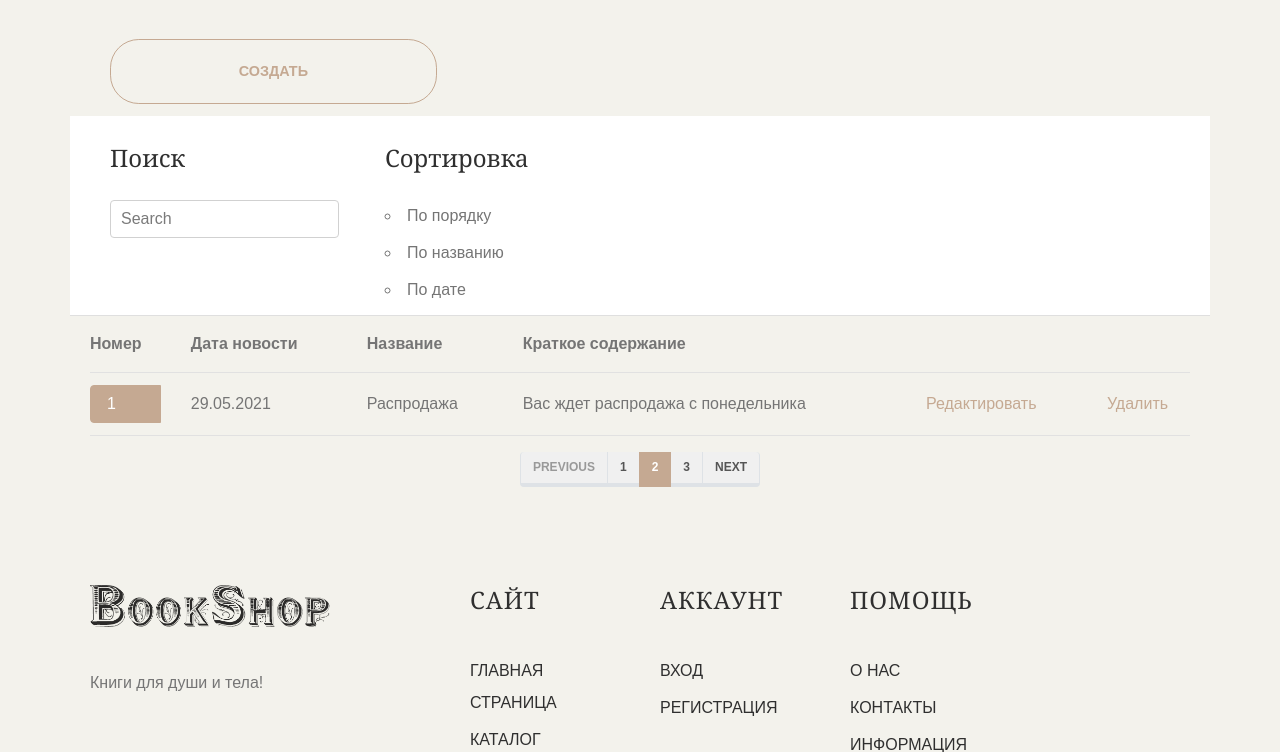
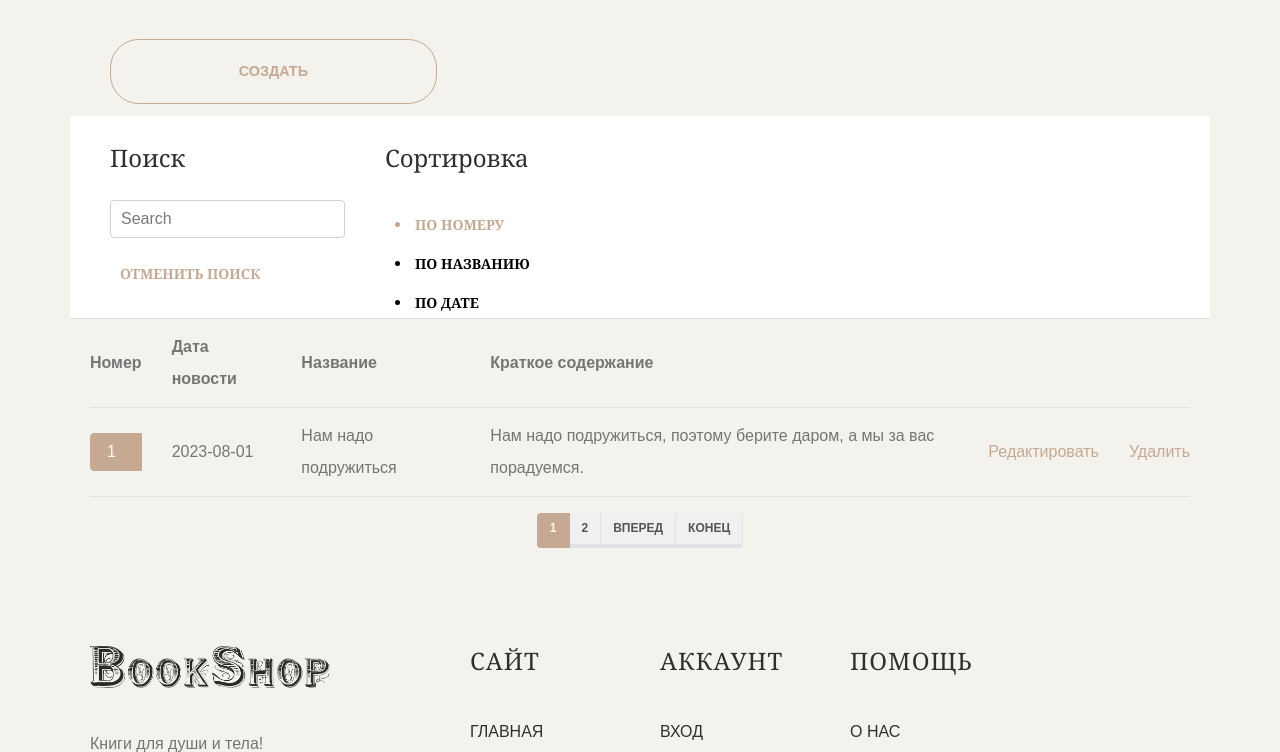
Before and after one commit to Semushkin/Third-angle, a Django app: page /news_list/ in a window 1280 px wide. Shown: the part 384-1136 px from the top of the page. Run offline with Django 4.2, Linux system fonts and the light colour scheme; data comes from the database, SQL or seed files in the repository; both versions use the stored data as it was after the commit; some libraries are stand-ins or nearby versions; some web fonts are replaced.

Commit message:
news_list

```diff
--- a/Shop/mainapp/models.py
+++ b/Shop/mainapp/models.py
@@ -31,7 +31,7 @@ class News(models.Model):
     date_update = models.DateField(auto_now=True)
 
     def __str__(self):
-        return f'Новость: {self.text[0:20]}...'
+        return f'{self.text[0:20]}'
 
 
 class Comment(models.Model):
--- a/Shop/sellerapp/templates/sellerapp/news_list.html
+++ b/Shop/sellerapp/templates/sellerapp/news_list.html
@@ -76,20 +76,40 @@
                     <div class="colored">
                         <h2>Поиск</h2>
                     </div>
-                    <form role="search" method="get" class="search-box">
-                        <input class="search-field text search-input" placeholder="Search" type="search">
+                    <form method="get" class="search-box" action="{% url 'news_list' %}">
+                        <input name="n_q" value="{{ request.GET.n_q }}"
+                               class="search-field text search-input col-md-12 col-sm-12 col-xs-12" placeholder="Search"
+                               type="search">
+                    </form>
+                    <span>{% if m_n_field == '' %}{% else %}Найдено совпадений : {{ object_list.count }}{% endif %}</span>
+                    <span>{% if m_n_field == '' %}{% else %}Запрос: "{{ m_n_field }}"{% endif %}</span>
+                    <form style="height: 30px;" method="get" action="{% url 'news_list' %}">
+                        <button class= "btn-text" name="stop_search" value="stop">
+                                Отменить поиск
+                        </button>
                     </form>
                 </div>
 
                 <div class="col-md-3">
                     <div class="colored">
                         <h2>Сортировка</h2>
+                         <form style="height: 30px;" method="get" action="{% url 'news_list' %}">
+                            <button class="{% if n_o_field == 'id' %} btn-text  {% else %} btn-text-f {% endif %}" name="n_sort" value="id">
+                                <li>По номеру</li>
+                            </button>
+                        </form>
+                        <form style="height: 30px;" method="get" action="{% url 'news_list' %}">
+                            <button class="{% if n_o_field == 'text' %} btn-text  {% else %} btn-text-f {% endif %}" name="n_sort" value="text">
+                                <li>По названию</li>
+                            </button>
+                        </form>
+                        <form style="height: 30px;" method="get" action="{% url 'news_list' %}">
+                            <button class="{% if n_o_field == 'date_create' %} btn-text  {% else %} btn-text-f {% endif %}" name="n_sort" value="date_create">
+                                <li>По дате</li>
+                            </button>
+                        </form>
                     </div>
-                    <ul>
-                        <li>По порядку</li>
-                        <li>По названию</li>
-                        <li>По дате</li>
-                    </ul>
+
                 </div>
 
 
@@ -107,15 +127,16 @@
                 <th></th>
             </tr>
             </thead>
+            {% for new in page_obj.object_list %}
             <tbody>
             <tr>
                 <td class="page-item active"><a href="{% url 'm_new_detail' %}" class="page-link nav-link"
-                >1</a></td>
-                <td>29.05.2021</td>
+                >{{ new.id }}</a></td>
+                <td>{{ new.date_create|date:'Y-m-d' }}</td>
                 <td>
-                    Распродажа
+                    {{ new }}
                 </td>
-                <td>Вас ждет распродажа с понедельника</td>
+                <td>{{ new.text }}</td>
                 <td>
                     <a href="#" class="btn-black">Редактировать<i class="icon"></i></a>
                 </td>
@@ -125,30 +146,13 @@
             </tr>
 
             </tbody>
+            {% endfor %}
         </table>
     </div>
 </section>
-<section>
-<div class="row justify-content-center align-items-center mt-3 mb-n3">
-  <nav aria-label="...">
-  <ul class="pagination">
-    <li class="page-item disabled">
-      <a class="page-link" href="#" tabindex="-1">Previous</a>
-    </li>
-    <li class="page-item"><a class="page-link" href="#">1</a></li>
-    <li class="page-item active">
-      <a class="page-link" href="#">2 <span class="sr-only">(current)</span></a>
-    </li>
-    <li class="page-item"><a class="page-link" href="#">3</a></li>
-    <li class="page-item">
-      <a class="page-link" href="#">Next</a>
-    </li>
-  </ul>
-</nav>
-</div>
-</section>
 
 
+{% include 'mainapp/includes/pagination.html'%}
 {% include 'mainapp/includes/footer.html'%}
 
 {% endblock %}
--- a/Shop/sellerapp/views.py
+++ b/Shop/sellerapp/views.py
@@ -1,5 +1,5 @@
 from django.shortcuts import render
-from mainapp.models import Book
+from mainapp.models import Book, News
 from authapp.forms import UserRegisterForm, UserLoginForm, UserEditForm, SetNewPassword
 from django.http import HttpResponseRedirect
 from django.urls import reverse
@@ -42,7 +42,41 @@ def s_profile(request):
 
 
 def news_list(request):
-    return render(request, 'sellerapp/news_list.html')
+    if "n_sort" not in request.session:
+        request.session["n_sort"] = "id"
+    if "n_search" not in request.session:
+        request.session["n_search"] = ""
+    n_order = request.GET.get('n_sort')
+    if n_order:
+        request.session["n_sort"] = n_order
+    n_o_field = request.session["n_sort"]
+    n_query = request.GET.get('n_q')
+    stop = request.GET.get('stop_search')
+    if stop:
+        request.session["n_search"] = ""
+    if n_query:
+        request.session["n_search"] = n_query
+        object_list = News.objects.filter(
+            Q(text__iregex=n_query)).order_by(
+            request.session["n_sort"])
+    else:
+        if request.session["n_search"] == "":
+            object_list = News.objects.order_by(request.session["n_sort"])
+        else:
+            object_list = News.objects.filter(
+                Q(text__iregex=request.session["n_search"])).order_by(request.session["n_sort"])
+    m_n_field = request.session["n_search"]
+    items_per_page = 1
+    paginator = Paginator(object_list, items_per_page)
+    page_number = request.GET.get('page', 1)
+    try:
+        page_obj = paginator.get_page(page_number)
+    except PageNotAnInteger:
+        page_obj = paginator.get_page(1)
+    except EmptyPage:
+        page_obj = paginator.get_page(paginator.num_pages)
+    context = {'object_list': object_list, 'page_obj': page_obj, 'n_o_field': n_o_field, 'm_n_field': m_n_field}
+    return render(request, 'sellerapp/news_list.html', context)
 
 
 def new_create(request):
@@ -66,28 +100,28 @@ def quote_edit(request):
 
 
 def products_list(request):
-    if "m_sort" not in request.session:
-        request.session["m_sort"] = "id"
+    if "b_sort" not in request.session:
+        request.session["b_sort"] = "id"
     if "b_search" not in request.session:
         request.session["b_search"] = ""
-    m_order = request.GET.get('m_sort')
-    if m_order:
-        request.session["m_sort"] = m_order
-    m_o_field = request.session["m_sort"]
-    b_query = request.GET.get('m_q')
+    b_order = request.GET.get('b_sort')
+    if b_order:
+        request.session["b_sort"] = b_order
+    b_o_field = request.session["b_sort"]
+    b_query = request.GET.get('b_q')
     stop = request.GET.get('stop_search')
     if stop:
         request.session["b_search"] = ""
     if b_query:
         request.session["b_search"] = b_query
-        object_list = Book.objects.filter(Q(name__iregex=b_query) | Q(author__iregex=b_query) | Q(price__iregex=b_query)).order_by(request.session["m_sort"])
+        object_list = Book.objects.filter(Q(name__iregex=b_query) | Q(author__iregex=b_query) | Q(price__iregex=b_query)).order_by(request.session["b_sort"])
     else:
         if request.session["b_search"] == "":
-            object_list = Book.objects.order_by(request.session["m_sort"])
+            object_list = Book.objects.order_by(request.session["b_sort"])
         else:
             object_list = Book.objects.filter(
                 Q(name__iregex=request.session["b_search"]) | Q(author__iregex=request.session["b_search"]) | Q(
-                    price__iregex=request.session["b_search"])).order_by(request.session["m_sort"])
+                    price__iregex=request.session["b_search"])).order_by(request.session["b_sort"])
     m_b_field = request.session["b_search"]
     items_per_page = 1
     paginator = Paginator(object_list, items_per_page)
@@ -98,7 +132,7 @@ def products_list(request):
         page_obj = paginator.get_page(1)
     except EmptyPage:
         page_obj = paginator.get_page(paginator.num_pages)
-    context = {'object_list' : object_list, 'page_obj': page_obj, 'm_o_field': m_o_field, 'm_b_field': m_b_field}
+    context = {'object_list' : object_list, 'page_obj': page_obj, 'b_o_field': b_o_field, 'm_b_field': m_b_field}
     return render(request, 'sellerapp/products_list.html', context)
 
 
```
Also changed, not shown: Shop/sellerapp/templates/sellerapp/products_list.html (+5 -5 lines), Shop/basketapp/migrations/0005_alter_basket_status_alter_request_status.py (added), Shop/db.sqlite3, Shop/mainapp/migrations/0005_alter_comment_starts.py (added).
